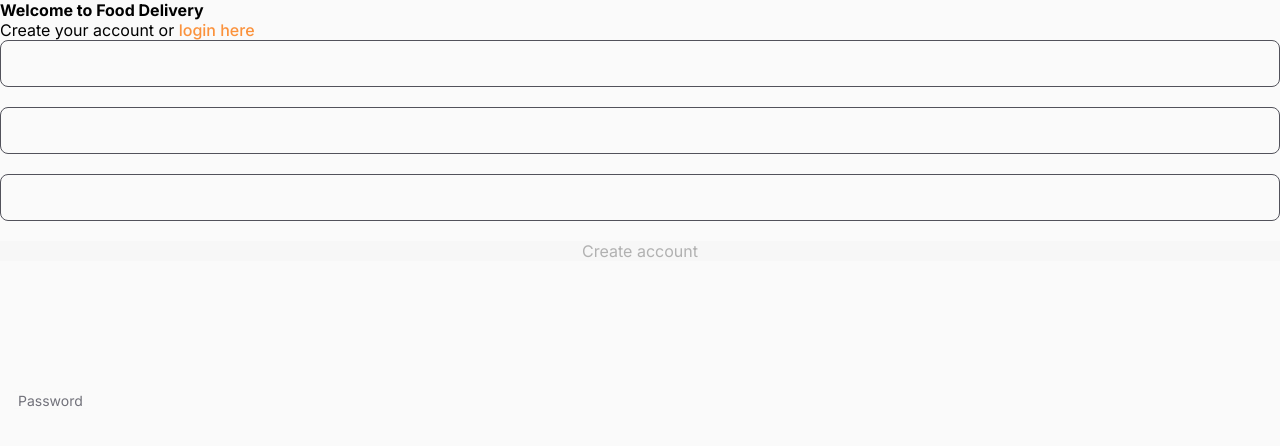
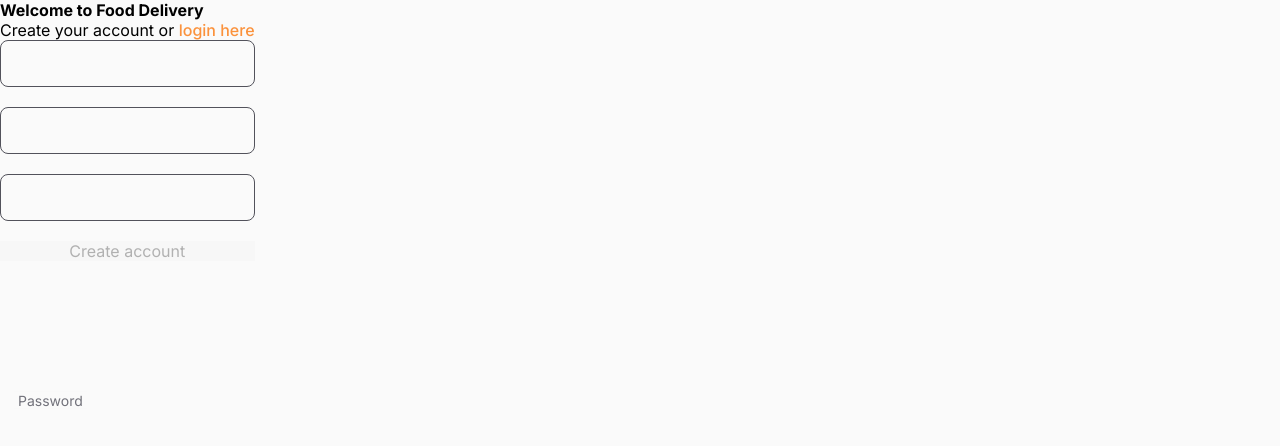
Before and after one commit to vlysium/fullstack-exam-frontend, a React (Vite) app: page /signup in a window 1280 px wide. Shown: the top 446 px of the page. Built offline with nearby package versions, Linux system fonts and the light colour scheme; no server answers.

Commit message:
clean up code

```diff
--- a/src/components/_ui-elements/StarRating.tsx
+++ b/src/components/_ui-elements/StarRating.tsx
@@ -7,8 +7,6 @@ interface Props {
 const StarRating = ({ rating }: Props) => {
   const fullStars = Math.floor(rating);
   const halfStarPercentage = Math.round((rating - fullStars) * 100); // remaining percentage
-
-  console.log(`star-${halfStarPercentage}`)
 
   return (
     <div className={styles.rating}>
--- a/src/components/auth/LoginPage.tsx
+++ b/src/components/auth/LoginPage.tsx
@@ -22,7 +22,7 @@ const LoginPage = () => {
 
   return (
     <>
-      <section className={styles.section}>
+      <section className={styles.page}>
         <div className={styles.formWrapper}>
           <h1 className={styles.formHeading}>Login to your account</h1>
           <p className={styles.formSubheading}>Are you a new user? <Link to="/signup" className="link">Create your account!</Link></p>
--- a/src/components/auth/SignupPage.tsx
+++ b/src/components/auth/SignupPage.tsx
@@ -22,7 +22,7 @@ const SignupPage = () => {
 
   return (
     <>
-      <section className={styles.section}>
+      <section className={styles.page}>
         <div className={styles.formWrapper}>
           <h1 className={styles.formHeading}>Welcome to Food Delivery</h1>
           <p className={styles.formSubheading}>Create your account or <Link to="/login" className="link">login here</Link></p>
--- a/src/components/products/ProductCard.tsx
+++ b/src/components/products/ProductCard.tsx
@@ -9,7 +9,7 @@ interface Props {
 
 const ProductCard = ({ product }: Props) => {
 
-  console.log(product)
+  // console.log(product)
 
   return (
     <li>
```
Also changed, not shown: src/components/_ui-elements/InputGroup.tsx (+5 -5 lines), 2 other files (tests, documents, lock files or other folders).
